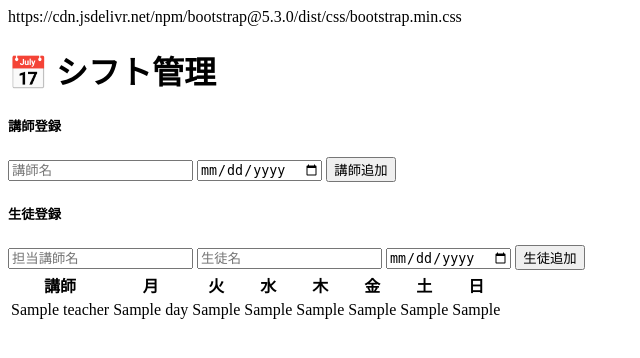
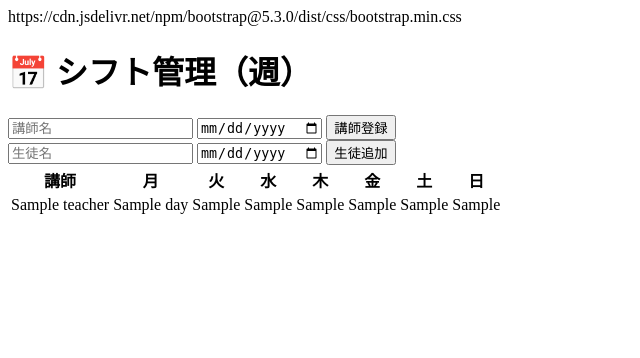
Before and after one commit to HEMLOKapx/shiftapp, a Flask app: template templates/index.html in a window 1280 px wide. Shown: the top 358 px of the page, without its empty margins (0-640 px from the left). Run offline with Flask 3, Linux system fonts and the light colour scheme; the template is opened without the code that fills it: most values are stand-ins (such as "Sample title", 1, 10 or a date in 2020).

Commit message:
Update index.html

```diff
--- a/templates/index.html
+++ b/templates/index.html
@@ -5,7 +5,6 @@
 <title>シフト管理</title>
 <meta name="viewport" content="width=device-width, initial-scale=1">
 
-    <!-- Bootstrap -->
 https://cdn.jsdelivr.net/npm/bootstrap@5.3.0/dist/css/bootstrap.min.css
 </head>
 
@@ -13,39 +12,33 @@
 
 <div class="container py-4">
 
-    <h1 class="text-center mb-4">📅 シフト管理</h1>
+<h1 class="text-center mb-4">📅 シフト管理（週）</h1>
 
-    <!-- ✅ 講師入力 -->
-    <div class="card p-3 mb-3 shadow-sm">
-        <h5>講師登録</h5>
+<!-- 講師登録 -->
+<div class="card p-3 mb-3">
 <form method="POST">
 <input type="hidden" name="type" value="teacher">
-
-            <input name="teacher" class="form-control mb-2" placeholder="講師名" required>
-            <input type="date" name="date" class="form-control mb-2" required>
-
-            <button class="btn btn-primary w-100">講師追加</button>
+<input name="teacher" class="form-control mb-2" placeholder="講師名">
+<input type="date" name="date" class="form-control mb-2">
+<button class="btn btn-primary w-100">講師登録</button>
 </form>
 </div>
 
-    <!-- ✅ 生徒入力 -->
-    <div class="card p-3 mb-4 shadow-sm">
-        <h5>生徒登録</h5>
+<!-- 生徒登録 -->
+<div class="card p-3 mb-3">
 <form method="POST">
 <input type="hidden" name="type" value="student">
-
-            <input name="teacher" class="form-control mb-2" placeholder="担当講師名" required>
-            <input name="student" class="form-control mb-2" placeholder="生徒名" required>
-            <input type="date" name="date" class="form-control mb-2" required>
-
+<input name="student" class="form-control mb-2" placeholder="生徒名">
+<input type="date" name="date" class="form-control mb-2">
 <button class="btn btn-success w-100">生徒追加</button>
 </form>
 </div>
 
-    <!-- ✅ 表（そのまま使える） -->
-    <div class="card p-3 shadow-sm">
-        <table class="table table-bordered text-center>
-            <thead class="table-primary">
+<!-- ✅ 週表 -->
+<div class="card p-3">
+<table class="table table-bordered text-center">
+
+<thead>
 <tr>
 <th>講師</th>
 <th>月</th>
@@ -61,23 +54,30 @@
 <tbody>
 {% for teacher, row in table.items() %}
 <tr>
+
 <td class="fw-bold">{{ teacher }}</td>
 
 {% for day in ["月","火","水","木","金","土","日"] %}
 <td>
+
 {% for s in row[day] %}
-                            <div>{{ s }}</div>
+<div class="d-flex justify-content-between">
+
+<span>{{ s }}</span>
+
+</div>
 {% endfor %}
+
 </td>
 {% endfor %}
 
 </tr>
 {% endfor %}
 </tbody>
+
 </table>
 </div>
 
 </div>
-
 </body>
 </html>
```
Lines whose indentation alone changed are shown as unchanged.
